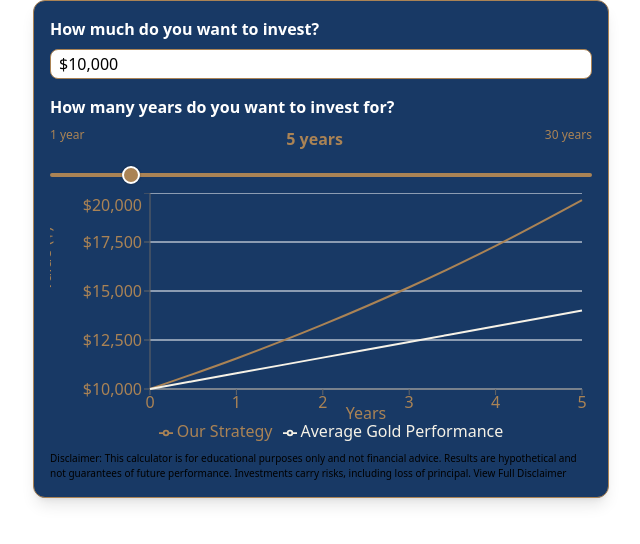
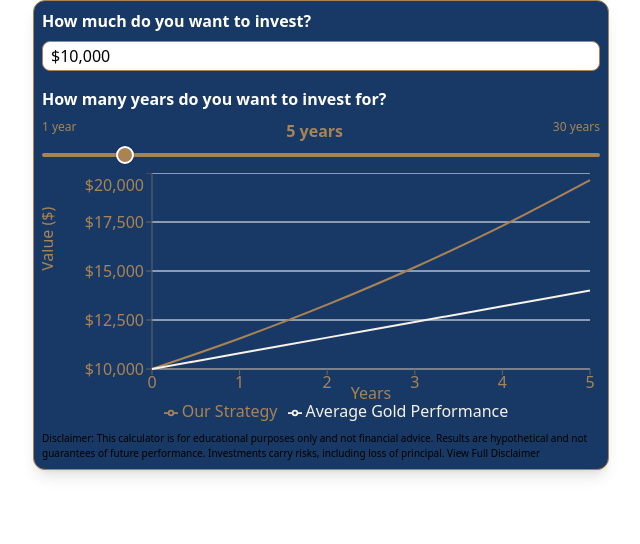
Before and after one commit to thegldstandard/calc, a React (Create React App) app: page / in a window 1280 px wide. Shown: the top 544 px of the page, without its empty margins (319-959 px from the left). Built offline with nearby package versions, Linux system fonts and the light colour scheme.

Commit message:
Move slider higher and revert YAxis label position

```diff
--- a/src/components/InvestmentCalculator.jsx
+++ b/src/components/InvestmentCalculator.jsx
@@ -41,7 +41,7 @@ const InvestmentCalculator = () => {
   }, [initialDeposit, years]);
 
   return (
-    <div className="p-4 max-w-xl mx-auto bg-[#183965] text-white shadow-lg rounded-xl border border-[#AA8355] border-[0.125px] font-['DM Serif Display']">
+    <div className="p-2 max-w-xl mx-auto bg-[#183965] text-white shadow-lg rounded-xl border border-[#AA8355] border-[0.125px] font-['DM Serif Display']">
       {/* Inline styles for the slider */}
       <style>
         {`
@@ -104,13 +104,13 @@ const InvestmentCalculator = () => {
       <h2 className="text-base font-bold mb-2 text-white">
         How many years do you want to invest for?
       </h2>
-      <div className="flex justify-between text-[#AA8355] text-xs mb-2">
+      <div className="flex justify-between text-[#AA8355] text-xs -mb-1">
         <span>1 year</span>
         <span className="text-base font-bold text-[#AA8355]">{years} years</span>
         <span>30 years</span>
       </div>
 
-      {/* Moved slider up by setting top margin to 0 */}
+      {/* Slider with negative top margin to move it higher */}
       <input
         type="range"
         min={1}
@@ -118,11 +118,11 @@ const InvestmentCalculator = () => {
         step={1}
         value={years}
         onChange={(e) => setYears(Number(e.target.value))}
-        className="w-full mt-0 mb-4 slider-thumb-gold"
+        className="w-full -mt-5 mb-4 slider-thumb-gold"
       />
 
       <ResponsiveContainer width="100%" height={250}>
-        <LineChart data={data} margin={{ left: 40, right: 10 }}>
+        <LineChart data={data} margin={{ left: 50, right: 10 }}>
           <CartesianGrid
             stroke="#FFFFFF"
             strokeDasharray="0"
@@ -148,7 +148,7 @@ const InvestmentCalculator = () => {
               position: "insideLeft",
               fill: "#AA8355",
               dy: 0,
-              dx: -50,
+              dx: -50, // reset to -50
             }}
             domain={["auto", "auto"]}
             tick={{ fill: "#AA8355" }}
```
